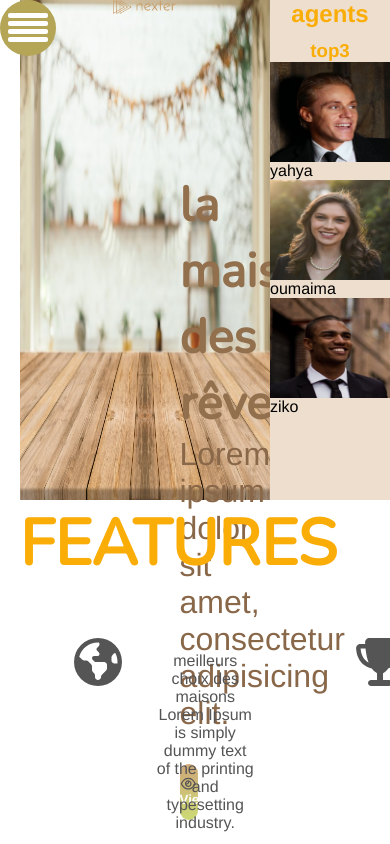
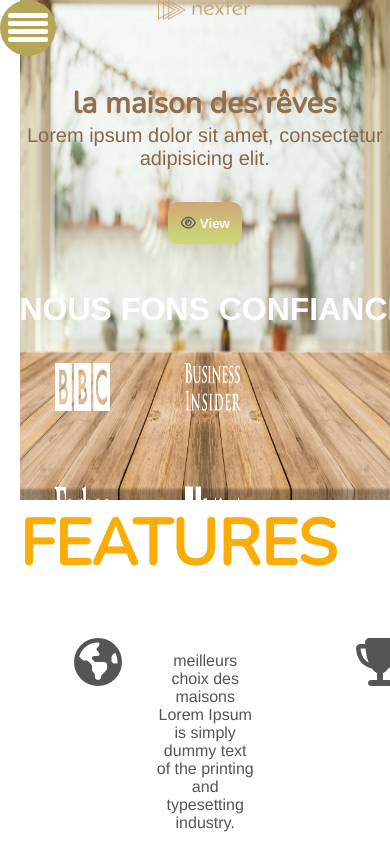
Before and after one commit to yahyabouhlal/Workflow, a website: page fichier_starter/dist/index.html in a window 390 px wide. Shown: the top 844 px of the page. Drawn offline with nearby package versions, Linux system fonts and the light colour scheme; files that its build step writes are made by us from their sources.

Commit message:
add some changes and media only

```diff
--- a/fichier_starter/sass/_ayoub.scss
+++ b/fichier_starter/sass/_ayoub.scss
@@ -77,11 +77,27 @@ $color-fons: #ffffff;
             text-align: center;
             font-size: 2em;
             color: $color-fons;
+            margin-top: 1em;
+            text-transform: uppercase;
+        }
+        h4.no-span {
+            display: table;
+            white-space: nowrap;
+          }
+        h4.no-span:before,
+        h4.no-span:after{
+            border-top: 0.1em  solid $color-fons;
+
+            content: '';
+            display: table-cell;
+            position: relative;
+            top: 0.5em;
+            width: 45%;
         }
         img{
-            width: 13.5em;
+            width: 15%;
             height: 3em;
-            padding: 2em;
+            padding: 3.5em;
         }
 
     }
@@ -99,6 +115,7 @@ $color-fons: #ffffff;
             color: $color-textagents;
         }
         p{
+            text-align: center;
             color:$color-nomagents ;
 
         }
@@ -115,6 +132,37 @@ $color-fons: #ffffff;
         }
     }
 
+    }
+
+    @media only screen and (max-width: 800px){
+       .grid{
+
+        grid-template-columns: repeat(4, 1fr);
+       &__agents{
+           display: none;
+       }
+       &__title{
+        text-align: center;
+        margin: 0;
+        margin-top: 3em;
+        h1{
+            font-size: 30px;
+        }
+        p{
+            font-size: 20px;
+        }
+
+        }
+        &__title--logos{
+            img{
+                padding: 2.2em;
+
+
+            }
+        }
+
+
+       }
 
 
     }
```
